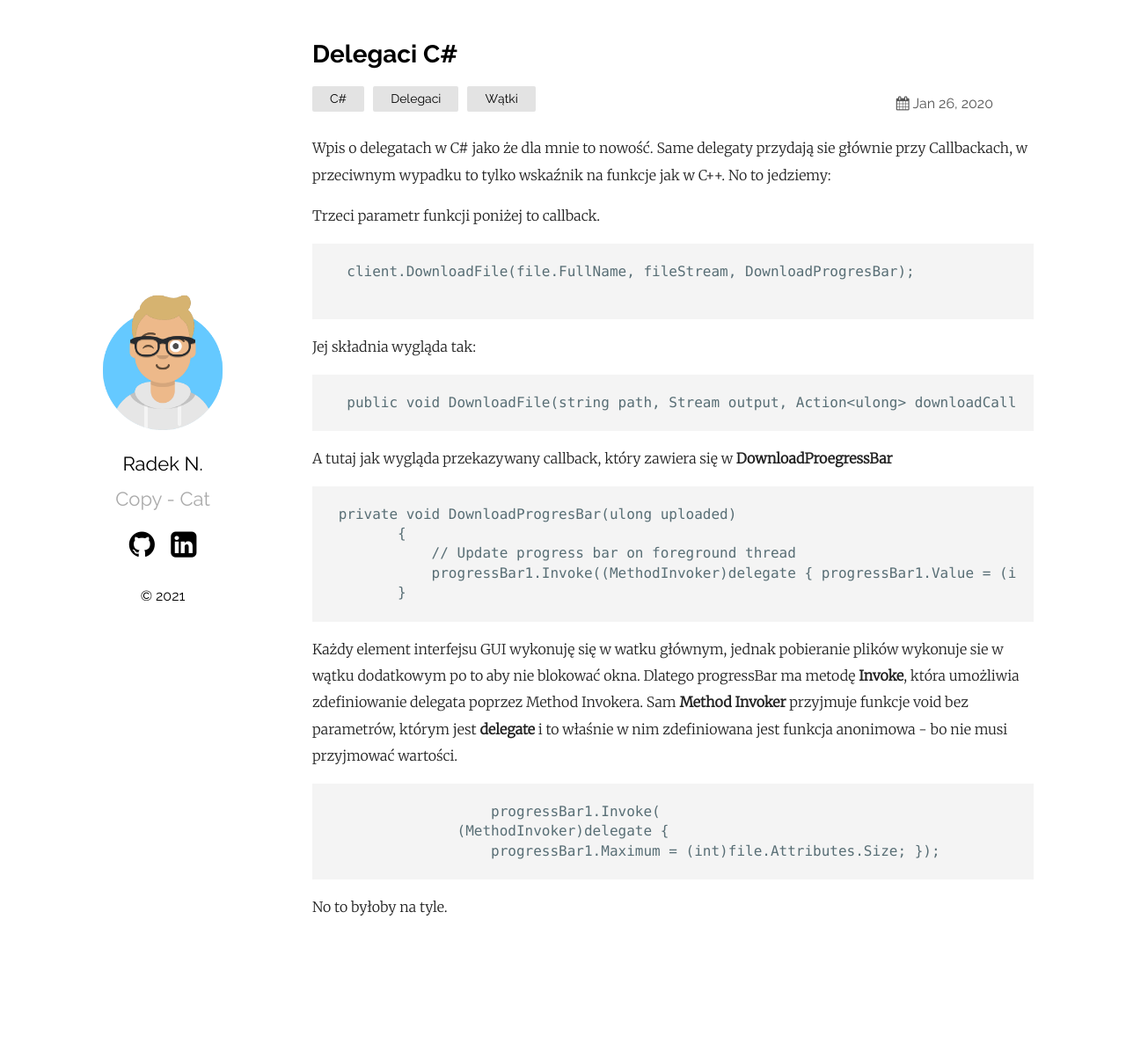
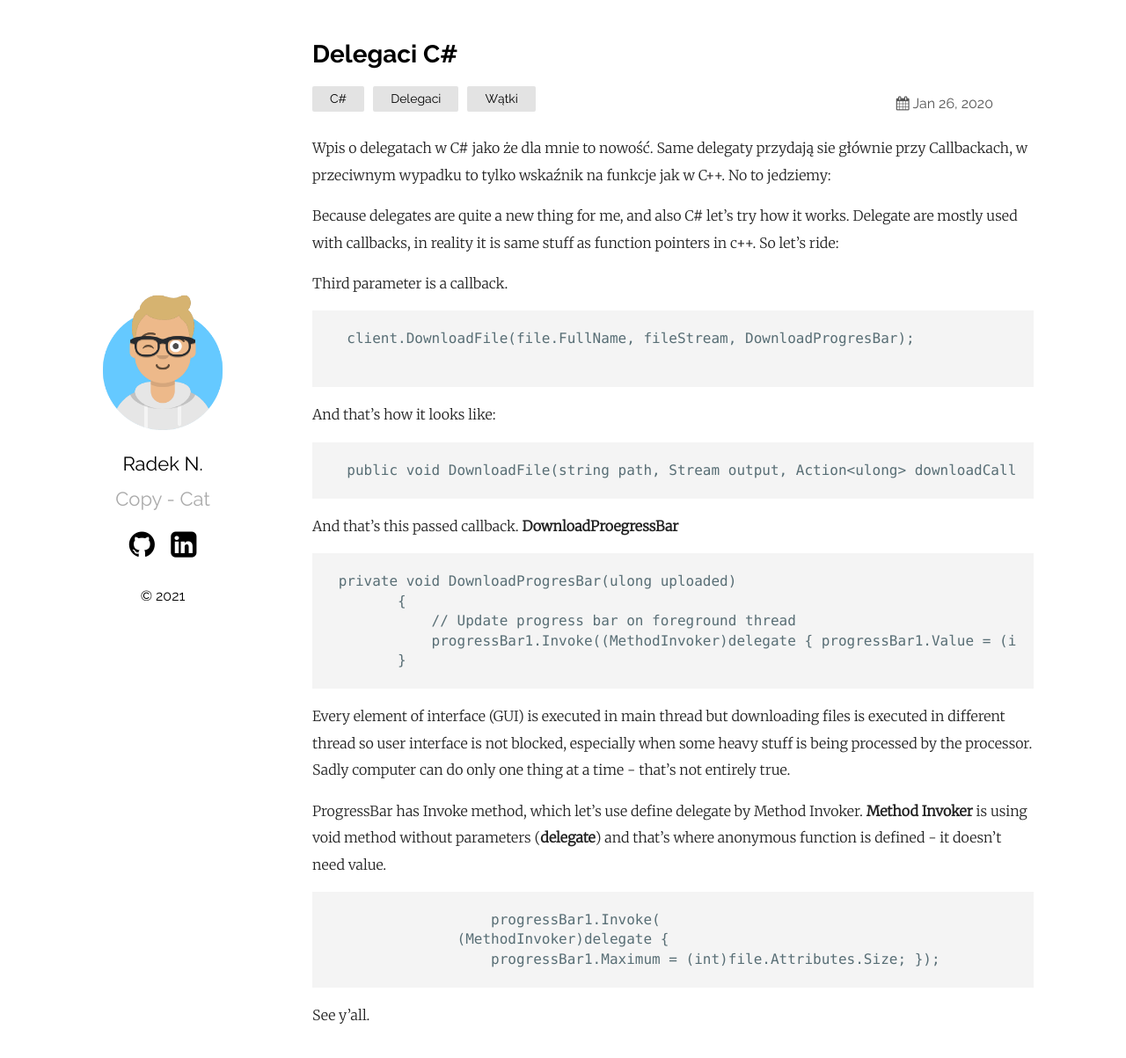
Before and after one commit to rnied137/szelma139.github.io, a Jekyll site: the page built from _posts/2019-01-29-Delegaci.markdown, in a window 1280 px wide and 1215 px high. Shown: the top 1203 px of the window at 88% size. Built offline with Jekyll 4.4.1, drawn with Linux system fonts in a browser that asks for light colours.

Commit message:
Update 2019-01-29-Delegaci.markdown

````diff
--- a/_posts/2019-01-29-Delegaci.markdown
+++ b/_posts/2019-01-29-Delegaci.markdown
@@ -7,21 +7,23 @@ categories: C# Delegaci Wątki
 
 Wpis o delegatach w C# jako że dla mnie to nowość. Same delegaty przydają sie głównie przy Callbackach, w przeciwnym wypadku to tylko wskaźnik na funkcje jak w C++. No to jedziemy:
 
-Trzeci parametr funkcji poniżej to callback.
+Because delegates are quite a new thing for me, and also C# let's try how it works. Delegate are mostly used with callbacks, in reality it is same stuff as function pointers in c++. So let's ride:
+
+Third parameter is a callback.
 
 ```
   client.DownloadFile(file.FullName, fileStream, DownloadProgresBar);
 
 ```
 
-Jej składnia wygląda tak:
+And that's how it looks like:
 
 ```
   public void DownloadFile(string path, Stream output, Action<ulong> downloadCallback = null);
 ```
 
 
-A tutaj jak wygląda przekazywany callback, który zawiera się w **DownloadProegressBar**
+And that's this passed callback. **DownloadProegressBar**
 ```
  private void DownloadProgresBar(ulong uploaded)
         {
@@ -30,9 +32,9 @@ A tutaj jak wygląda przekazywany callback, który zawiera się w **DownloadProe
         }
 ```
 
-Każdy element interfejsu GUI wykonuję się w watku głównym, jednak pobieranie plików wykonuje sie w wątku dodatkowym po to aby nie blokować okna.
-Dlatego progressBar ma metodę **Invoke**, która umożliwia zdefiniowanie delegata poprzez Method Invokera. Sam **Method Invoker** przyjmuje
-funkcje void bez parametrów, którym jest **delegate** i to właśnie w nim zdefiniowana jest funkcja anonimowa - bo nie musi przyjmować wartości.
+Every element of interface (GUI) is executed in main thread but downloading files is executed in different thread so user interface is not blocked, especially when some heavy stuff is being processed by the processor. Sadly computer can do only one thing at a time -  that's not entirely true.
+
+ProgressBar has Invoke method, which let's use define delegate by Method Invoker. **Method Invoker** is using void method without parameters (**delegate**) and that's where anonymous function is defined - it doesn't need value.
 
 ```
                    progressBar1.Invoke(
@@ -40,4 +42,4 @@ funkcje void bez parametrów, którym jest **delegate** i to właśnie w nim zde
                    progressBar1.Maximum = (int)file.Attributes.Size; });
   ```
 
-No to byłoby  na tyle.
+See y'all.
````
